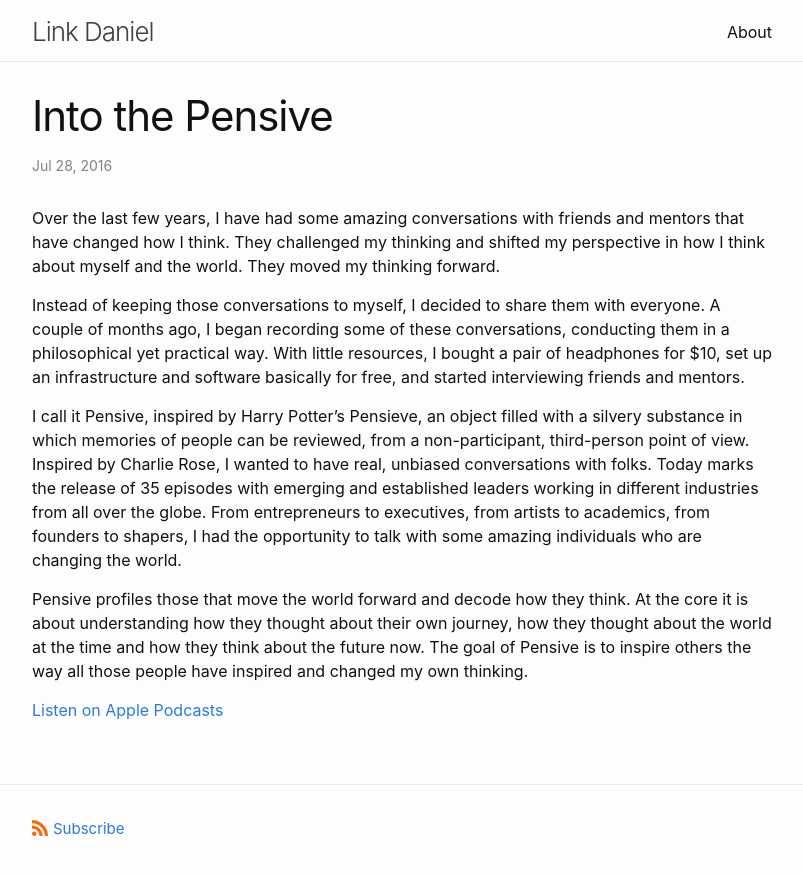
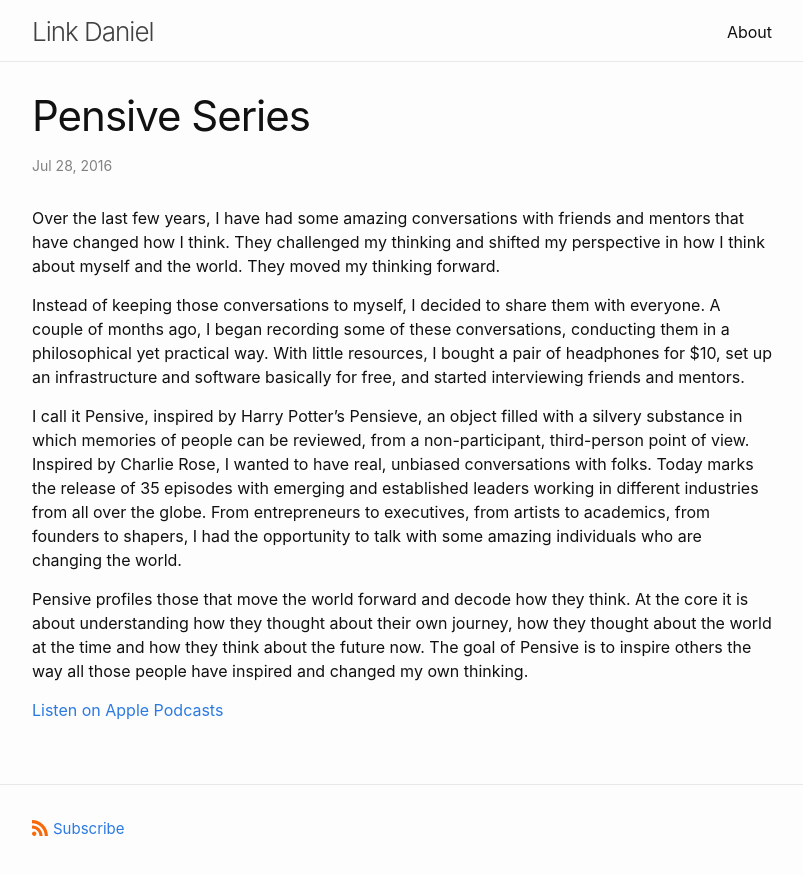
Before and after one commit to link-daniel/link.github.io, a Jekyll site: the page built from pensive.md, in a window 1280 px wide. Shown: the top 875 px of the page, without its empty margins (238-1041 px from the left). Built offline with Jekyll 4.4.1, drawn with Linux system fonts in a browser that asks for light colours.

Commit message:
Update pensive.md

```diff
--- a/pensive.md
+++ b/pensive.md
@@ -1,6 +1,6 @@
 ---
 layout: post
-title:  "Into the Pensive"
+title:  "Pensive Series"
 categories:
 tags:
 date: July 28 2016
```
